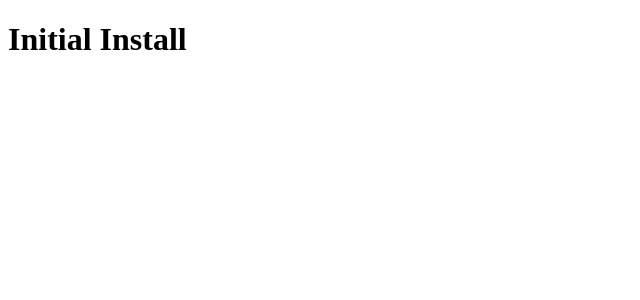
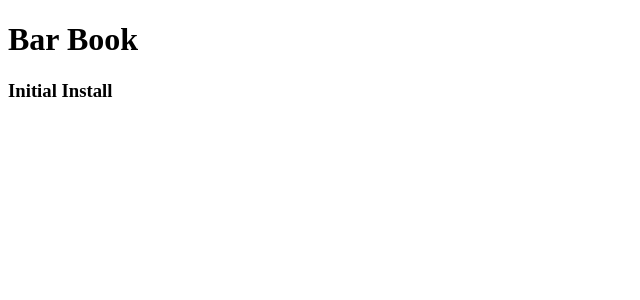
Before and after one commit to AlexanderHeo/barbook, a Next.js app: page / in a window 1280 px wide. Shown: the top 300 px of the page, without its empty margins (0-640 px from the left). Built offline with nearby package versions, Linux system fonts and the light colour scheme.

Commit message:
typescript installed

```diff
--- a/package.json
+++ b/package.json
@@ -25,7 +25,10 @@
     "react-dom": "^17.0.2"
   },
   "devDependencies": {
+    "@types/react": "^17.0.35",
     "eslint": "^8.2.0",
-    "eslint-plugin-react": "^7.27.0"
+    "eslint-plugin-react": "^7.27.0",
+    "prisma": "^3.5.0",
+    "typescript": "^4.5.2"
   }
 }
--- a/pages/index.js
+++ b/pages/index.js
@@ -1,5 +1,8 @@
-function HomePage() {
-  return <h1>Initial Install</h1>;
+export default function Home() {
+  return (
+    <>
+      <h1>Bar Book</h1>
+      <h3>Initial Install</h3>
+    </>
+  );
 }
-
-export default HomePage;
```
Also changed, not shown: tsconfig.json (added, +30 -0 lines), 1 other file (tests, documents, lock files or other folders).
